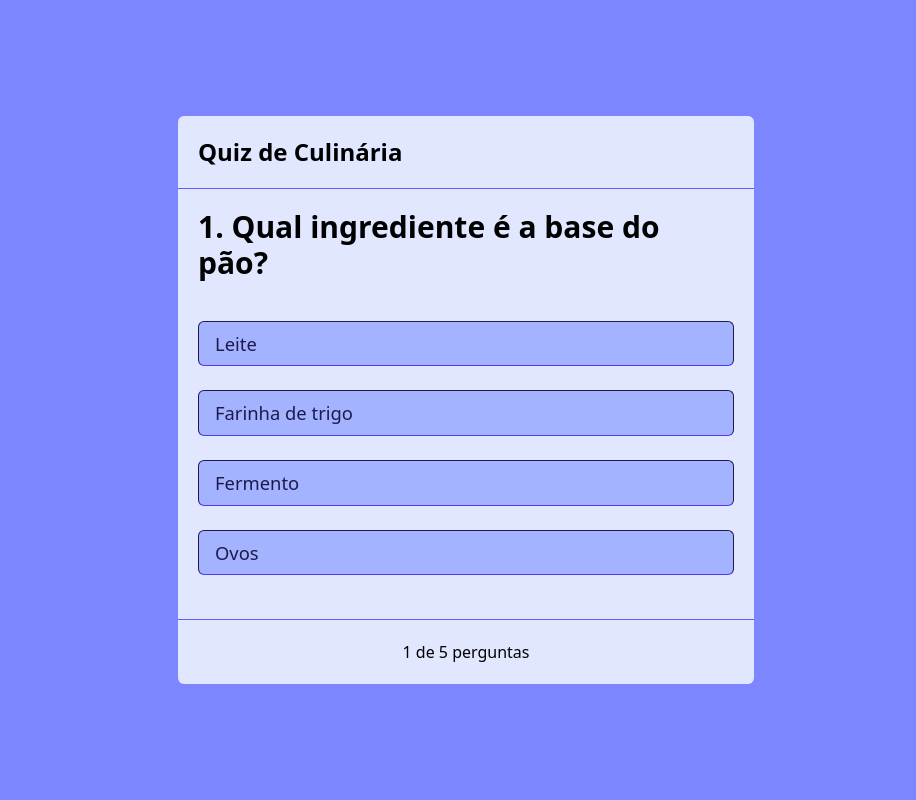
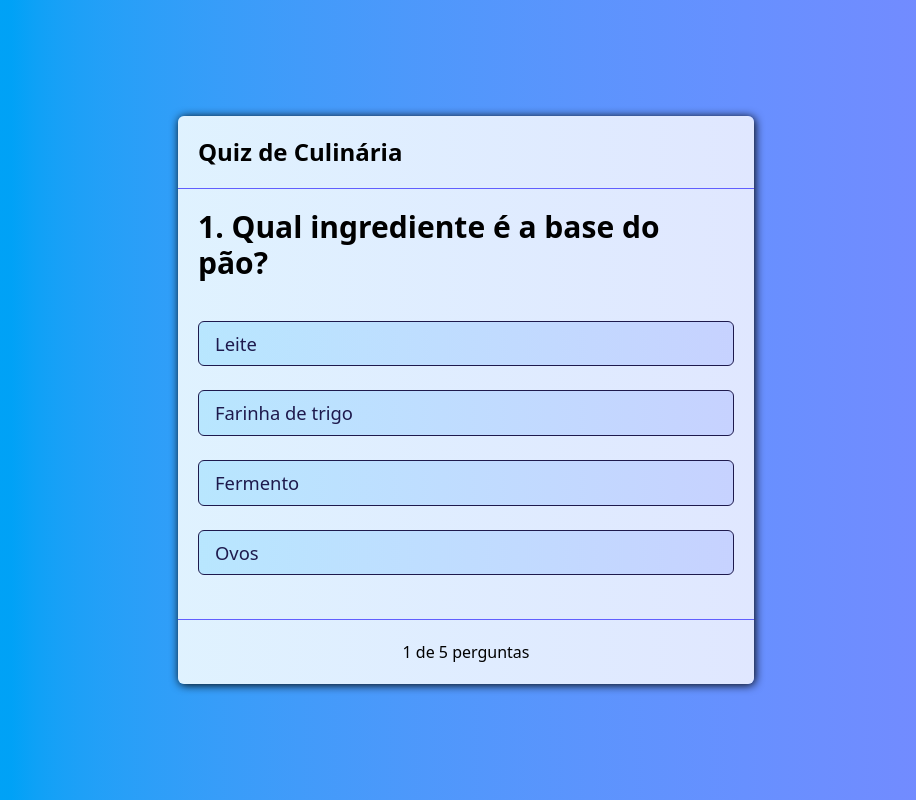
Before and after one commit to mateushoffmann7/quiz-with-next-app, a Next.js app: page / in a window 1280 px wide. Shown: the whole page, without its empty margins (174-1090 px from the left). Built offline with nearby package versions, Linux system fonts and the light colour scheme.

Commit message:
refactor: enhance styling for Card and Questions components

```diff
--- a/src/components/Card.tsx
+++ b/src/components/Card.tsx
@@ -15,8 +15,8 @@ export function Card() {
   }
 
   return (
-    <div className="flex flex-col items-center justify-center h-screen bg-indigo-400">
-      <div className="bg-indigo-100 rounded-md w-full max-w-xl">
+    <div className="flex flex-col items-center justify-center h-screen bg-linear-90 to-indigo-400 from-sky-500">
+      <div className="bg-linear-90 to-indigo-100 from-sky-100 rounded-md w-full max-w-xl shadow-black shadow-[1px_1px_10px]">
         <div className="font-bold border-b border-indigo-500 p-5 text-2xl">
           {title}
         </div>
--- a/src/components/Questions.tsx
+++ b/src/components/Questions.tsx
@@ -39,10 +39,10 @@ export function Questions({ question, index, onClick }: Props) {
                }
                 ${
                   answer !== null && question.answer === index
-                    ? 'bg-green-300 border-green-700'
+                    ? 'bg-linear-90 to-green-300 from-teal-300 border-green-700'
                     : answer === index
-                    ? 'bg-red-300 border-red-700'
-                    : 'bg-indigo-300 border-b-indigo-600'
+                    ? 'bg-linear-90 to-red-300 from-orange-300 border-red-700'
+                    : 'bg-linear-90 to-indigo-200 from-sky-200'
                 }
                `}
             >
```
